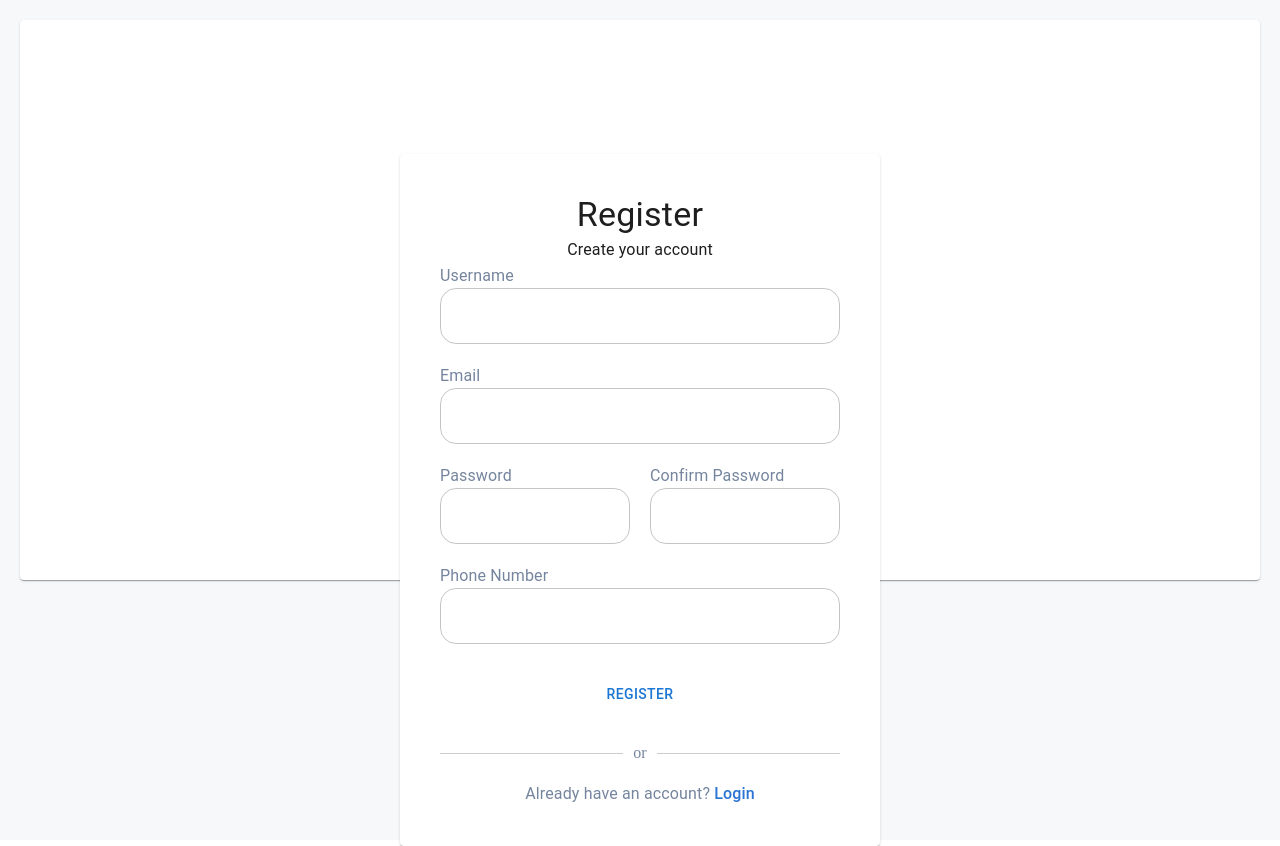
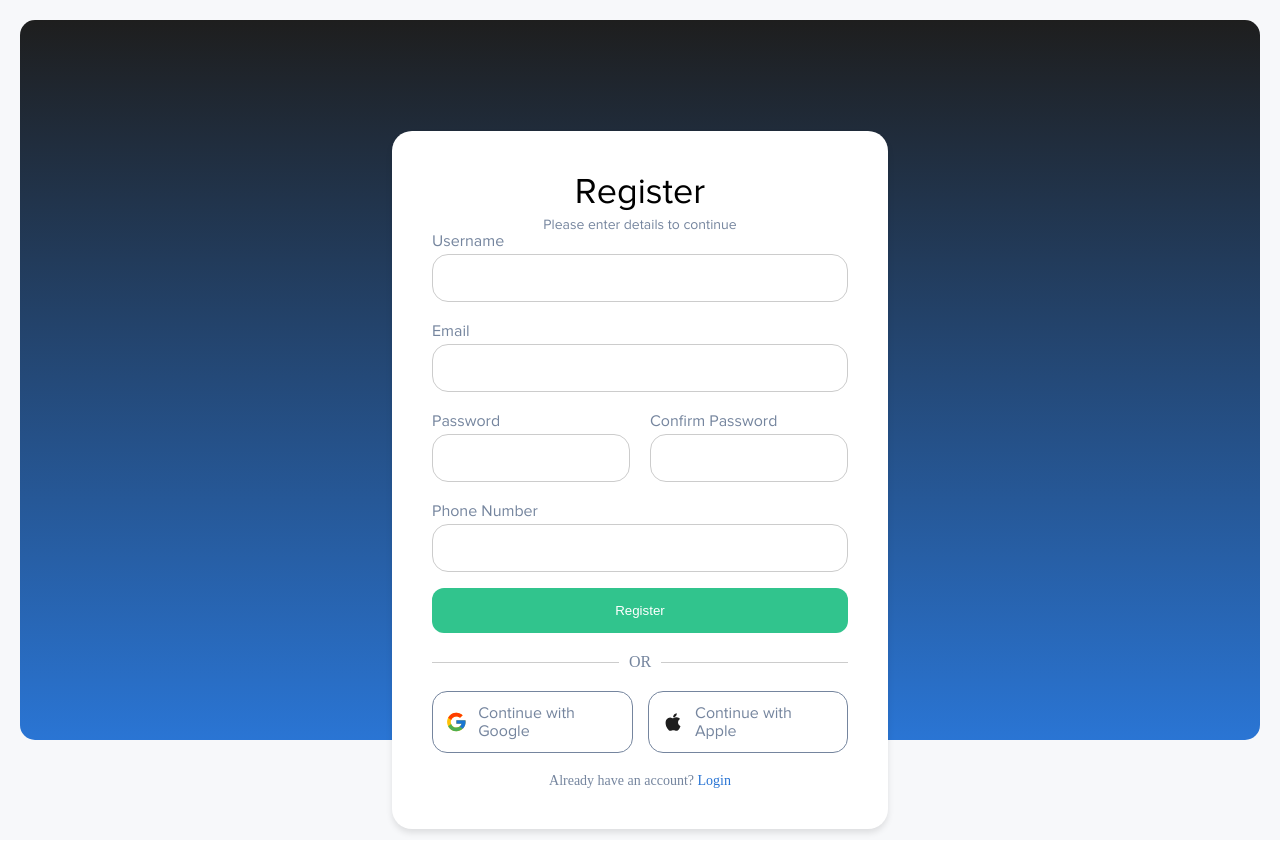
Before and after one commit to mawsouq-pay/mawsouq-FE, a Next.js app: page /register in a window 1280 px wide. Built offline with nearby package versions, Linux system fonts and the light colour scheme.

Commit message:
register

```diff
--- /dev/null
+++ b/assets/icons/apple.tsx
@@ -0,0 +1,17 @@
+export default function (props: React.SVGProps<SVGSVGElement>) {
+
+	return (
+		<svg
+			width="25"
+			height="24"
+			viewBox="0 0 25 24"
+			fill="none"
+			xmlns="http://www.w3.org/2000/svg"
+		>
+			<path
+				d="M17.2999 20.28C16.3199 21.23 15.2499 21.08 14.2199 20.63C13.1299 20.17 12.1299 20.15 10.9799 20.63C9.53992 21.25 8.77992 21.07 7.91992 20.28C3.03992 15.25 3.75992 7.59 9.29992 7.31C10.6499 7.38 11.5899 8.05 12.3799 8.11C13.5599 7.87 14.6899 7.18 15.9499 7.27C17.4599 7.39 18.5999 7.99 19.3499 9.07C16.2299 10.94 16.9699 15.05 19.8299 16.2C19.2599 17.7 18.5199 19.19 17.2899 20.29L17.2999 20.28ZM12.2799 7.25C12.1299 5.02 13.9399 3.18 16.0199 3C16.3099 5.58 13.6799 7.5 12.2799 7.25Z"
+				fill="#1E1E1E"
+			/>
+		</svg>
+	);
+}
--- /dev/null
+++ b/assets/icons/google.tsx
@@ -0,0 +1,28 @@
+export default function (props: React.SVGProps<SVGSVGElement>) {
+	return (
+		<svg
+			width="25"
+			height="24"
+			viewBox="0 0 25 24"
+			fill="none"
+			xmlns="http://www.w3.org/2000/svg"
+		>
+			<path
+				d="M22.0555 10.0415H21.25V10H12.25V14H17.9015C17.077 16.3285 14.8615 18 12.25 18C8.9365 18 6.25 15.3135 6.25 12C6.25 8.6865 8.9365 6 12.25 6C13.7795 6 15.171 6.577 16.2305 7.5195L19.059 4.691C17.273 3.0265 14.884 2 12.25 2C6.7275 2 2.25 6.4775 2.25 12C2.25 17.5225 6.7275 22 12.25 22C17.7725 22 22.25 17.5225 22.25 12C22.25 11.3295 22.181 10.675 22.0555 10.0415Z"
+				fill="#FFC107"
+			/>
+			<path
+				d="M3.40308 7.3455L6.68858 9.755C7.57758 7.554 9.73058 6 12.2501 6C13.7796 6 15.1711 6.577 16.2306 7.5195L19.0591 4.691C17.2731 3.0265 14.8841 2 12.2501 2C8.40908 2 5.07808 4.1685 3.40308 7.3455Z"
+				fill="#FF3D00"
+			/>
+			<path
+				d="M12.2499 22.0001C14.8329 22.0001 17.1799 21.0116 18.9544 19.4041L15.8594 16.7851C14.8219 17.5746 13.5537 18.0015 12.2499 18.0001C9.64891 18.0001 7.44041 16.3416 6.60841 14.0271L3.34741 16.5396C5.00241 19.7781 8.36341 22.0001 12.2499 22.0001Z"
+				fill="#4CAF50"
+			/>
+			<path
+				d="M22.0555 10.0415H21.25V10H12.25V14H17.9015C17.5071 15.1082 16.7967 16.0766 15.858 16.7855L15.8595 16.7845L18.9545 19.4035C18.7355 19.6025 22.25 17 22.25 12C22.25 11.3295 22.181 10.675 22.0555 10.0415Z"
+				fill="#1976D2"
+			/>
+		</svg>
+	);
+}
--- a/assets/icons/index.ts
+++ b/assets/icons/index.ts
@@ -5,6 +5,8 @@ import WalletIcon from "./wallet";
 import DueDateIcon from "./due_date";
 import ErrorStateIcon from "./error_state";
 import CircleTickIcon from "./circle_tick";
+import Apple from "./apple";
+import Google from "./google"
 export {
 	StartTransactionIcon,
 	ViewTransactionIcon,
@@ -13,4 +15,6 @@ export {
 	DueDateIcon,
 	ErrorStateIcon,
 	CircleTickIcon,
+	Apple,
+	Google
 };
--- a/components/FormItem/index.tsx
+++ b/components/FormItem/index.tsx
@@ -10,6 +10,9 @@ interface FormItemProps {
 	name: string;
 	placeholder?: string;
 	as?: "input" | "textarea";
+	style?: React.CSSProperties;
+	labelStyle?: React.CSSProperties;
+
 }
 
 const FormItem: React.FC<FormItemProps> = ({
@@ -19,10 +22,12 @@ const FormItem: React.FC<FormItemProps> = ({
 	name,
 	placeholder,
 	as = "input",
+	style,
+	labelStyle
 }) => {
 	return (
 		<div>
-			<MSText fontSize="16px" color={colors.gray}>
+			<MSText fontSize="16px" color={colors.gray} style={labelStyle}>
 				{label}
 			</MSText>
 			<Field
@@ -31,14 +36,9 @@ const FormItem: React.FC<FormItemProps> = ({
 				id={id}
 				name={name}
 				placeholder={placeholder}
-				style={{
-					width: "100%",
-					padding: "8px",
-					border: "1px solid #ccc",
-					borderRadius: "4px",
-					marginTop: "10px",
-					marginBottom: "5px",
-				}}
+				style={
+					style
+				}
 			/>
 			<ErrorMessage
 				name={name}
--- a/constants/theme/index.tsx
+++ b/constants/theme/index.tsx
@@ -18,8 +18,8 @@ export const colors = {
 	backgroundHover: "#F0F8FF",
 	divBackground: "#fafafa",
 	divBorder: "#e5e7eb",
-	buttonGreenBackground: " #218838",
-	buttonGreenHover: "#28a745",
+	buttonGreenBackground: " #31C48D",
+	buttonGreenHover: "#2a9d75",
 	//OrderListItem:
 	LabelValue: "#75859E",
 	NameContainerBackground: "#F7F9FC",
--- a/helpers/screenSizes/index.tsx
+++ b/helpers/screenSizes/index.tsx
@@ -1,4 +1,3 @@
-import { useEffect, useMemo, useState } from "react";
 import { useEffect, useMemo, useState } from "react";
 
 function useCustomBreakpoint(): {
--- a/package.json
+++ b/package.json
@@ -11,6 +11,7 @@
   "dependencies": {
     "@emotion/react": "^11.13.5",
     "@emotion/styled": "^11.13.5",
+    "@hookform/resolvers": "^3.9.1",
     "@mui/icons-material": "^6.2.1",
     "@mui/material": "^6.1.9",
     "@tanstack/react-query": "^5.62.7",
@@ -26,6 +27,8 @@
     "prettier": "^3.4.2",
     "react": "^18.3.1",
     "react-dom": "^18.3.1",
+    "react-hook-form": "^7.54.2",
+    "react-icons": "^5.4.0",
     "react-responsive": "^10.0.0",
     "styled-components": "^6.1.13",
     "yup": "^1.6.1",
--- /dev/null
+++ b/pages/register/Register.style.ts
@@ -0,0 +1,161 @@
+import { colors } from "@/constants/theme";
+import styled from "styled-components";
+
+export const GradientBackground = styled.div`
+	background: linear-gradient(#1e1e1e, #2a75d4);
+	display: flex;
+	overflow: visible;
+	position: relative;
+	align-items: center;
+	justify-content: center;
+	height: 70vh;
+	border-radius: 15px;
+	box-sizing: border-box;
+	z-index: 1;
+	width: 100%;
+`;
+
+export const PageContainer = styled.div`
+	height: 100vh;
+`;
+
+export const Card = styled.div`
+	position: relative;
+	z-index: 10;
+	border-radius: 20px;
+	background-color: #fff;
+	box-shadow: 0px 4px 6px rgba(0, 0, 0, 0.1);
+	text-align: center;
+	margin-top: 400px;
+`;
+
+export const MobileGradientBackground = styled.div`
+	background: linear-gradient(to right, #1e1e1e, #2a75d4);
+	display: flex;
+	align-items: center;
+	justify-content: center;
+	height: 30vh;
+	padding: 10px;
+	border-radius: 15px;
+	box-sizing: border-box;
+`;
+
+export const CardTitle = styled.h4`
+	font-family: "Poppins", sans-serif;
+	font-weight: 800;
+	color: #1e1e1e;
+`;
+
+export const CardSubtitle = styled.p`
+	text-align: center;
+	margin-bottom: 30px;
+	font-weight: 400;
+	color: #1e1e1e;
+`;
+
+export const InputLabel = styled.label`
+	font-family: "Poppins", sans-serif;
+	font-size: 16px;
+	color: #75859e;
+	text-align: left;
+	display: block;
+`;
+
+export const Form = styled.form`
+	display: flex;
+	flex-direction: column;
+	gap: 20px;
+`;
+
+export const Row = styled.div`
+	display: flex;
+	justify-content: space-between;
+	gap: 20px;
+`;
+
+export const HalfWidth = styled.div`
+	width: 48%;
+`;
+
+export const StyledButton = styled.button`
+	display: flex;
+	justify-content: center;
+	align-items: center;
+	align-self: flex-end;
+	background: ${colors.buttonGreenBackground};
+	color: white;
+	width: 100%;
+	padding: 15px 18px;
+	border: none;
+	cursor: pointer;
+	border-radius: 8px;
+	margin-top: 16px;
+	border-radius: 12px;
+
+	&:hover {
+		background: ${colors.buttonGreenHover};
+	}
+`;
+
+export const Divider = styled.div`
+	display: flex;
+	align-items: center;
+	text-align: center;
+	margin: 20px 0;
+	color: #75859e;
+
+	&::before,
+	&::after {
+		content: "";
+		flex: 1;
+		border-bottom: 1px solid #ccc;
+	}
+
+	&::before {
+		margin-right: 10px;
+	}
+
+	&::after {
+		margin-left: 10px;
+	}
+`;
+
+export const SocialButtons = styled.div`
+	display: flex;
+	align-items: center;
+	justify-content: center;
+	flex-direction: row;
+	gap: 15px;
+`;
+
+export const SocialButton = styled.button`
+	display: flex;
+	align-items: center;
+	justify-content: center;
+	gap: 10px;
+	border-radius: 15px;
+	border: 1px solid #75859e;
+	color: #75859e;
+	background: none;
+	cursor: pointer;
+	width: 300px;
+	font-size: 16px;
+  padding: 12px;
+
+	&:hover {
+		background-color: #75859e;
+		color: white;
+	}
+`;
+export const LoginText = styled.p`
+	margin-top: 20px;
+	font-size: 14px;
+	color: #75859e;
+`;
+
+export const LoginLink = styled.a`
+	color: #2a75d4;
+	font-weight: 500;
+	text-decoration: none;
+	cursor: pointer;
+`;
--- a/pages/register/index.module.css
+++ b/pages/register/index.module.css
@@ -1,5 +1,5 @@
 .gradientBackground {
-  background: linear-gradient(to right, #1e1e1e, #2a75d4);
+	background: linear-gradient(#1e1e1e, #2a75d4);
 	display: flex;
 	overflow: visible;
 	position: relative;
@@ -29,7 +29,6 @@
 	margin-top: 400px;
 }
 
-
 .mobileGradientBackground {
 	background: linear-gradient(to right, #1e1e1e, #2a75d4);
 	display: flex;
@@ -40,7 +39,6 @@
 	border-radius: 15px;
 	box-sizing: border-box;
 }
-
 
 .cardTitle {
 	font-family: "Poppins", sans-serif;
@@ -57,7 +55,7 @@
 .inputLabel {
 	font-family: "Poppins", sans-serif;
 	font-size: 16px;
-  color: #75859E;
+	color: #75859e;
 	text-align: left;
 }
 
@@ -132,7 +130,6 @@
 	text-decoration: none;
 }
 
-
 .submitButton {
 	margin-top: 20px;
 	border-radius: 30px;
--- a/pages/register/index.tsx
+++ b/pages/register/index.tsx
@@ -2,9 +2,26 @@ import React from "react";
 import { useForm, SubmitHandler } from "react-hook-form";
 import { yupResolver } from "@hookform/resolvers/yup";
 import * as yup from "yup";
-import styles from "./index.module.css";
-import { TextField, Button, Typography, Card, Paper } from "@mui/material";
 import useCustomBreakpoint from "@/helpers/screenSizes";
+import { Apple, Google } from "@/assets/icons";
+import {
+	GradientBackground,
+	PageContainer,
+	Card,
+	Form,
+	Row,
+	HalfWidth,
+	StyledButton,
+	Divider,
+	LoginText,
+	LoginLink,
+	SocialButtons,
+	SocialButton,
+} from "./Register.style";
+import MSText from "@/components/MSText";
+import { Formik } from "formik";
+import FormItem from "@/components/FormItem";
+import { colors } from "@/constants/theme";
 
 interface RegisterFormInputs {
 	name: string;
@@ -15,7 +32,7 @@ interface RegisterFormInputs {
 }
 
 const RegisterForm: React.FC = () => {
-  const breakpoints = useCustomBreakpoint();
+	const { isMobile } = useCustomBreakpoint();
 
 	const validationSchema = yup.object({
 		name: yup.string().required("Name is required"),
@@ -41,113 +58,138 @@ const RegisterForm: React.FC = () => {
 	} = useForm<RegisterFormInputs>({
 		resolver: yupResolver(validationSchema),
 	});
-
-  const onSubmit: SubmitHandler<RegisterFormInputs> = (data) => {
-    console.log("Form Data:", data);
+	const initialValues: RegisterFormInputs = {
+		name: "",
+		email: "",
+		phone: "",
+		password: "",
+		confirmPassword: "",
 	};
 
-  const gradientClass = breakpoints.isMobile
-    ? styles.mobileGradientBackground
-    : styles.gradientBackground;
+	const style = {
+		borderRadius: "16px",
+		height: 48,
+		width: "100%",
+		border: "1px solid #ccc",
+		outline: "none",
+		paddingLeft: "16px",
+		marginTop: "4px",
+	};
+
+	const labelStyle = {
+		color: "#75859E",
+		textAlign: "left",
+		display: "block",
+	};
+
+	const onSubmit = (values: RegisterFormInputs) => {
+		console.log("Form Data:", values);
+	};
 
 	return (
-    <div className={styles.pageContainer}>
-      <Paper className={gradientClass}>
-        <Card className={styles.card}>
-          <Typography variant="h4" className={styles.cardTitle}>
+		<PageContainer>
+			<GradientBackground style={{ height: isMobile ? "30%" : "90%" }}>
+				<Card
+					style={{
+						width: isMobile ? "85%" : "40%",
+						marginTop: isMobile ? "600px" : "200px",
+						padding: isMobile ? "20px" : "40px",
+					}}
+				>
+					<MSText fontSize="36px" fontWeight="200">
 						Register
-          </Typography>
-          <Typography variant="subtitle1" className={styles.cardSubtitle}>
-            Create your account
-          </Typography>
+					</MSText>
+					<MSText fontSize="14px" color="#75859E" style={{ marginTop: "6px" }}>
+						Please enter details to continue
+					</MSText>
 
-          <form onSubmit={handleSubmit(onSubmit)} className={styles.form}>
-            <div>
-              <Typography className={styles.inputLabel}>Username</Typography>
-              <TextField
-                variant="outlined"
-                fullWidth
-                {...register("name")}
-                error={!!errors.name}
-                helperText={errors.name?.message}
-                InputProps={{ sx: { borderRadius: "16px", height: 56 } }}
+					<Formik initialValues={initialValues} onSubmit={onSubmit}>
+						<Form>
+							<FormItem
+								label="Username"
+								id="Username"
+								name="username"
+								style={style}
+								labelStyle={labelStyle as React.CSSProperties}
 							/>
-            </div>
 
-            <div>
-              <Typography className={styles.inputLabel}>Email</Typography>
-              <TextField
-                variant="outlined"
-                fullWidth
-                {...register("email")}
-                error={!!errors.email}
-                helperText={errors.email?.message}
-                InputProps={{ sx: { borderRadius: "16px" } }}
+							<FormItem
+								label="Email"
+								id="Email"
+								name="email"
+								style={style}
+								labelStyle={labelStyle as React.CSSProperties}
 							/>
-            </div>
 
-            <div className={styles.row}>
-              <div className={styles.halfWidth}>
-                <Typography className={styles.inputLabel}>Password</Typography>
-                <TextField
-                  variant="outlined"
-                  fullWidth
-                  type="password"
-                  {...register("password")}
-                  error={!!errors.password}
-                  helperText={errors.password?.message}
-                  InputProps={{ sx: { borderRadius: "16px" } }}
+							<Row>
+								<HalfWidth>
+									<FormItem
+										label="Password"
+										id="Password"
+										name="password"
+										style={style}
+										labelStyle={labelStyle as React.CSSProperties}
 									/>
-              </div>
-              <div className={styles.halfWidth}>
-                <Typography className={styles.inputLabel}>
-                  Confirm Password
-                </Typography>
-                <TextField
-                  variant="outlined"
-                  fullWidth
-                  type="password"
-                  {...register("confirmPassword")}
-                  InputProps={{ sx: { borderRadius: "16px" } }}
+								</HalfWidth>
+
+								<HalfWidth>
+									<FormItem
+										label="Confirm Password"
+										id="confirmPassword"
+										name="confirmPassword"
+										style={style}
+										labelStyle={labelStyle as React.CSSProperties}
 									/>
-              </div>
-            </div>
+								</HalfWidth>
+							</Row>
+							<FormItem
+								label="Phone Number"
+								id="phoneNumber"
+								name="phoneNumber"
+								style={style}
+								labelStyle={labelStyle as React.CSSProperties}
+							/>
+						</Form>
+					</Formik>
 
-            <div>
-              <Typography className={styles.inputLabel}>
-                Phone Number
-              </Typography>
-              <TextField
-                variant="outlined"
-                fullWidth
-                {...register("phone")}
-                error={!!errors.phone}
-                helperText={errors.phone?.message}
-                InputProps={{ sx: { borderRadius: "16px" } }}
-              />
-            </div>
+					<StyledButton type="submit">Register</StyledButton>
 
-            <Button
-              className={styles.submitButton}
+					<Divider>OR</Divider>
+					<SocialButtons>
+						<SocialButton>
+							<Google />
+							<MSText
+								fontSize={"16px"}
+								mobileFontSize={"14px"}
+								style={{
+									color: colors.LabelValue,
+									textAlign: "left",
+								}}
+							>
+								Continue with Google
+							</MSText>
+						</SocialButton>
+						<SocialButton>
+							<Apple />
+							<MSText
+								fontSize={"16px"}
+								mobileFontSize={"14px"}
+								style={{
+									color: colors.LabelValue,
+									textAlign: "left",
+								}}
+							>
+								Continue with Apple
+							</MSText>
+						</SocialButton>
+					</SocialButtons>
 
-            >
-              Register
-            </Button>
-          </form>
-
-          <div className={styles.divider}>
-            <span>or</span>
-          </div>
-
-          <Typography className={styles.loginText}>
-            Already have an account?{" "}
-            <a href="/login" className={styles.loginLink}>
-              Login
-            </a>
-          </Typography>
+					<LoginText>
+						Already have an account? <LoginLink href="/login">Login</LoginLink>
+					</LoginText>
 				</Card>
-      </Paper>
-    </div>
+			</GradientBackground>
+		</PageContainer>
 	);
 };
 
```
Also changed, not shown: components/TransactionForm/index.tsx (+14 -0 lines), 1 other file (tests, documents, lock files or other folders). Lines whose indentation alone changed are shown as unchanged.
